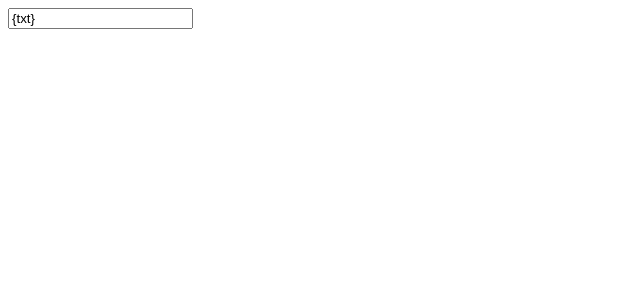
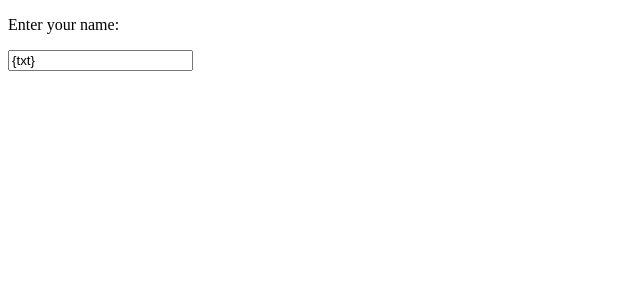
Before and after one commit to acciojob/personal-greeting-Hafizzargar, a React app: page / in a window 1280 px wide. Shown: the top 300 px of the page, without its empty margins (0-640 px from the left). Built offline with nearby package versions, Linux system fonts and the light colour scheme.

Commit message:
Update App.js

```diff
--- a/src/components/App.js
+++ b/src/components/App.js
@@ -11,8 +11,9 @@ const App = () => {
   return (
     <div>
         {/* Do not remove the main div */}
+         <p>Enter your name:</p>
 
-        <input type="text" placeholder="Enter your name:" value="{txt}" onchange="enter"/>
+        <input type="text" value="{txt}" onchange="enter"/>
 
         {name && <h1>Hello {name}!</h1>}
 
```
